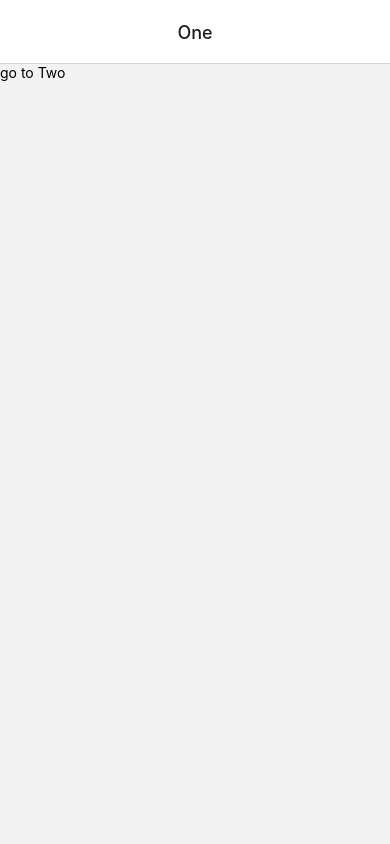
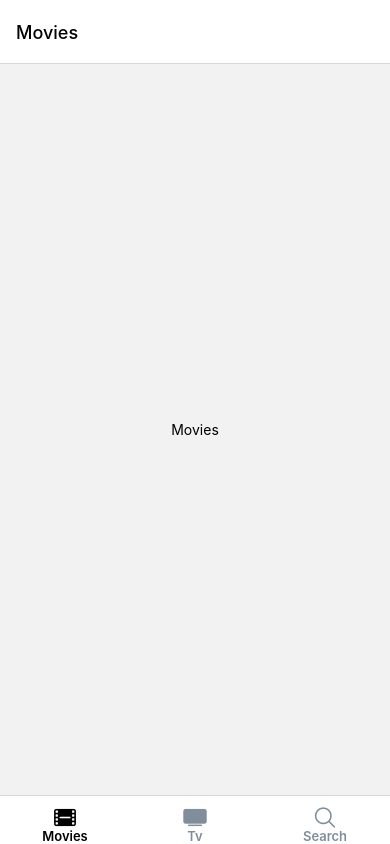
Before and after one commit to Hyun642/noovies, a React Native app: screen /Movies in a window 390 px wide. Before the commit this address had no page. Built offline with nearby package versions, Linux system fonts and the light colour scheme.

Commit message:
Stack and Tabs 동시 사용 연습

```diff
--- a/App.js
+++ b/App.js
@@ -5,7 +5,7 @@
 import { useAssets } from "expo-asset";
 import { NavigationContainer } from "@react-navigation/native";
 import Tabs from "./navigation/Tabs";
-import Stack from "./navigation/Stack";
+import Root from "./navigation/Root";
 
 // 스플래시 스크린 유지 메소드
 SplashScreen.preventAutoHideAsync();
@@ -21,7 +21,7 @@
 
      return (
           <NavigationContainer>
-               <Stack />
+               <Root />
           </NavigationContainer>
      );
 }
--- /dev/null
+++ b/navigation/Root.js
@@ -0,0 +1,15 @@
+import { createNativeStackNavigator } from "@react-navigation/native-stack";
+import React from "react";
+import Stack from "./Stack";
+import Tabs from "./Tabs";
+
+const Nav = createNativeStackNavigator();
+
+const Root = () => (
+     <Nav.Navigator screenOptions={{ headerShown: false }}>
+          <Nav.Screen name="Tabs" component={Tabs}></Nav.Screen>
+          <Nav.Screen name="Stack" component={Stack}></Nav.Screen>
+     </Nav.Navigator>
+);
+
+export default Root;
--- a/navigation/Stack.js
+++ b/navigation/Stack.js
@@ -20,7 +20,7 @@
           <Text>go to Three</Text>
      </TouchableOpacity>
 );
-const ScreenThree = ({ navigation: { goBack, setOptions } }) => (
+const ScreenThree = ({ navigation: { navigate, goBack, setOptions } }) => (
      <>
           <TouchableOpacity
                onPress={() => {
@@ -31,6 +31,9 @@
           </TouchableOpacity>
           <TouchableOpacity onPress={() => setOptions({ title: "hi" })}>
                <Text>Hi</Text>
+          </TouchableOpacity>
+          <TouchableOpacity onPress={() => navigate("Tabs", { screen: "Search" })}>
+               <Text>Search로 가기</Text>
           </TouchableOpacity>
      </>
 );
--- a/screens/Movie.js
+++ b/screens/Movie.js
@@ -1,10 +1,13 @@
 import React from "react";
-import { View, Text } from "react-native";
+import { View, Text, TouchableOpacity } from "react-native";
 
-const Movies = () => (
-     <View style={{ flex: 1, justifyContent: "center", alignItems: "center" }}>
+const Movies = ({ navigation: { navigate } }) => (
+     <TouchableOpacity
+          onPress={() => navigate("Stack", { screen: "Three" })}
+          style={{ flex: 1, justifyContent: "center", alignItems: "center" }}
+     >
           <Text>Movies</Text>
-     </View>
+     </TouchableOpacity>
 );
 
 export default Movies;
```
